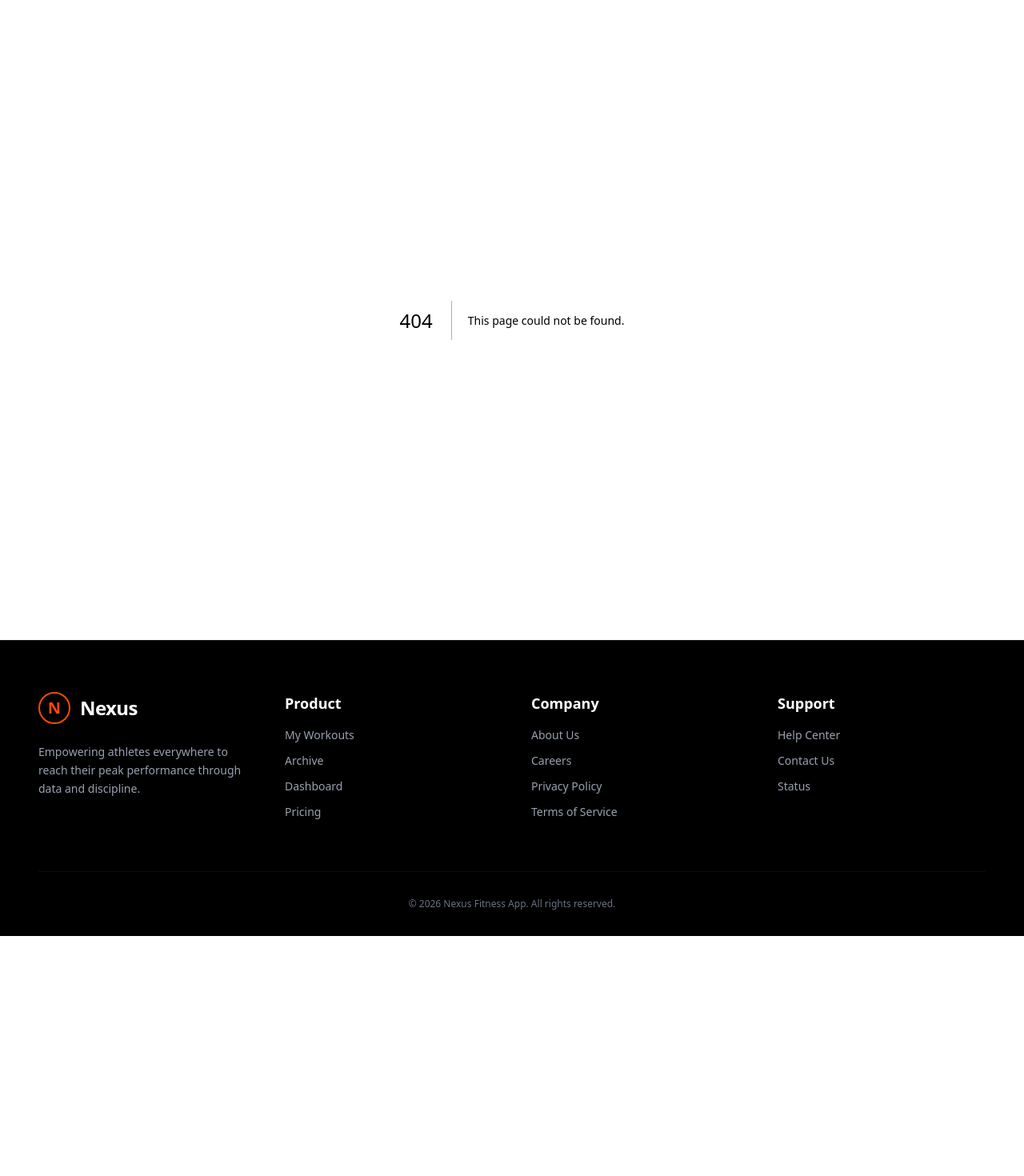
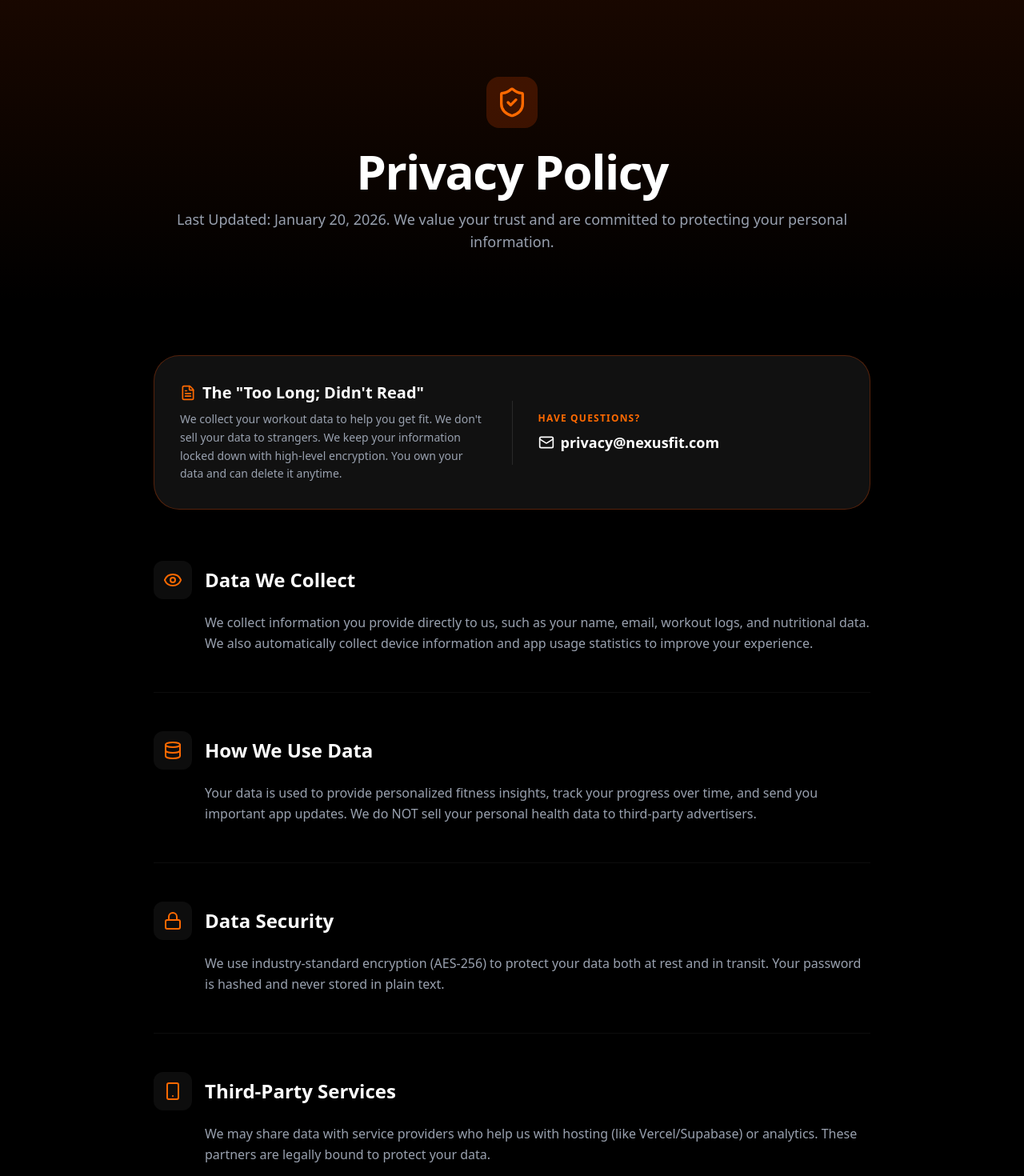
Before and after one commit to Taninwat-55/project2, a Next.js app in the folder frontend/: page /privacy-policy in a window 1280 px wide. Before the commit this address had no page. Shown: the top 1470 px of the page at 80% size. Before the commit the page ends 1170 px from the top, so only its background shows below. Built offline with nearby package versions, Linux system fonts and the light colour scheme.

Commit message:
Privacy Policy page
Privacy Policy page that is very informative.

```diff
--- a/frontend/app/components/Footer.tsx
+++ b/frontend/app/components/Footer.tsx
@@ -37,7 +37,7 @@ const Footer = () => {
             <nav className="flex flex-col gap-3 text-gray-400 text-sm">
               <Link href="/about" className="hover:text-orange-500 transition-colors">About Us</Link>
               <Link href="/careers" className="hover:text-orange-500 transition-colors">Careers</Link>
-              <Link href="#" className="hover:text-orange-500 transition-colors">Privacy Policy</Link>
+              <Link href="/privacy-policy" className="hover:text-orange-500 transition-colors">Privacy Policy</Link>
               <Link href="#" className="hover:text-orange-500 transition-colors">Terms of Service</Link>
             </nav>
           </div>
--- /dev/null
+++ b/frontend/app/privacy-policy/page.tsx
@@ -0,0 +1,110 @@
+import { ShieldCheck, Lock, Eye, FileText, Smartphone, Database, Mail } from "lucide-react";
+
+const sections = [
+  {
+    id: "data-collection",
+    icon: <Eye className="text-orange-500" />,
+    title: "Data We Collect",
+    content: "We collect information you provide directly to us, such as your name, email, workout logs, and nutritional data. We also automatically collect device information and app usage statistics to improve your experience."
+  },
+  {
+    id: "data-usage",
+    icon: <Database className="text-orange-500" />,
+    title: "How We Use Data",
+    content: "Your data is used to provide personalized fitness insights, track your progress over time, and send you important app updates. We do NOT sell your personal health data to third-party advertisers."
+  },
+  {
+    id: "security",
+    icon: <Lock className="text-orange-500" />,
+    title: "Data Security",
+    content: "We use industry-standard encryption (AES-256) to protect your data both at rest and in transit. Your password is hashed and never stored in plain text."
+  },
+  {
+    id: "sharing",
+    icon: <Smartphone className="text-orange-500" />,
+    title: "Third-Party Services",
+    content: "We may share data with service providers who help us with hosting (like Vercel/Supabase) or analytics. These partners are legally bound to protect your data."
+  }
+];
+
+export default function PrivacyPage() {
+  return (
+    <div className="min-h-screen bg-black text-white">
+      {/* Hero Header */}
+      <section className="pt-24 pb-16 px-6 bg-gradient-to-b from-orange-600/10 to-transparent">
+        <div className="max-w-4xl mx-auto text-center">
+          <div className="w-16 h-16 bg-orange-600/20 rounded-2xl flex items-center justify-center text-orange-500 mx-auto mb-6">
+            <ShieldCheck size={40} />
+          </div>
+          <h1 className="text-4xl md:text-6xl font-bold mb-4 tracking-tight">Privacy Policy</h1>
+          <p className="text-gray-400 text-lg">
+            Last Updated: January 20, 2026. We value your trust and are committed to protecting your personal information.
+          </p>
+        </div>
+      </section>
+
+      {/* Content Section */}
+      <section className="py-16 px-6">
+        <div className="max-w-4xl mx-auto">
+
+          {/* Quick Summary Card */}
+          <div className="bg-[#111] border border-orange-600/30 p-8 rounded-[2rem] mb-16 flex flex-col md:flex-row items-center gap-8">
+            <div className="flex-1">
+              <h2 className="text-xl font-bold mb-2 flex items-center gap-2">
+                <FileText size={20} className="text-orange-500" /> The &quot;Too Long; Didn&apos;t Read&quot;
+              </h2>
+              <p className="text-gray-400 text-sm leading-relaxed">
+                We collect your workout data to help you get fit. We don&apos;t sell your data to strangers. We keep your information locked down with high-level encryption. You own your data and can delete it anytime.
+              </p>
+            </div>
+            <div className="h-px md:h-20 w-full md:w-px bg-white/10" />
+            <div className="flex-1 text-center md:text-left">
+              <p className="text-xs font-bold uppercase tracking-widest text-orange-500 mb-2">Have Questions?</p>
+              <a href="mailto:privacy@nexusfit.com" className="text-lg font-bold flex items-center justify-center md:justify-start gap-2 hover:text-orange-500 transition-colors">
+                <Mail size={20} /> privacy@nexusfit.com
+              </a>
+            </div>
+          </div>
+
+          {/* Detailed Sections */}
+          <div className="grid grid-cols-1 gap-12">
+            {sections.map((s) => (
+              <div key={s.id} className="group">
+                <div className="flex items-center gap-4 mb-4">
+                  <div className="p-3 bg-white/5 rounded-xl group-hover:bg-orange-600/10 transition-colors">
+                    {s.icon}
+                  </div>
+                  <h2 className="text-2xl font-bold">{s.title}</h2>
+                </div>
+                <div className="pl-16">
+                  <p className="text-gray-400 leading-relaxed">
+                    {s.content}
+                  </p>
+                </div>
+                <div className="mt-12 h-px bg-white/5 w-full" />
+              </div>
+            ))}
+          </div>
+
+          {/* User Rights Section */}
+          <div className="mt-20 p-10 bg-white/5 rounded-[2.5rem] border border-white/10">
+            <h2 className="text-2xl font-bold mb-6">Your Rights</h2>
+            <div className="grid grid-cols-1 md:grid-cols-2 gap-6">
+              {[
+                "Request a copy of your data",
+                "Update incorrect information",
+                "Delete your account and all data",
+                "Opt-out of marketing emails"
+              ].map((right) => (
+                <div key={right} className="flex items-start gap-3 text-gray-300">
+                  <div className="mt-1 w-1.5 h-1.5 rounded-full bg-orange-600 shrink-0" />
+                  <span className="text-sm font-medium">{right}</span>
+                </div>
+              ))}
+            </div>
+          </div>
+        </div>
+      </section>
+    </div>
+  );
+}
```
